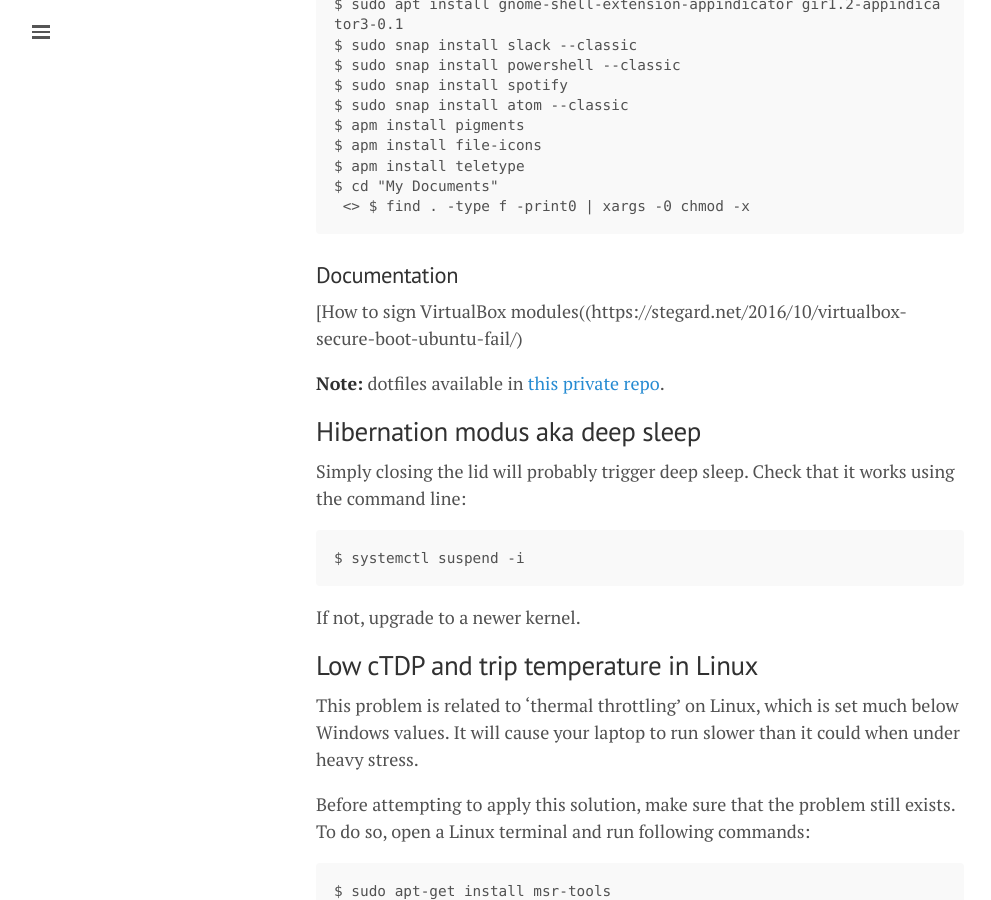
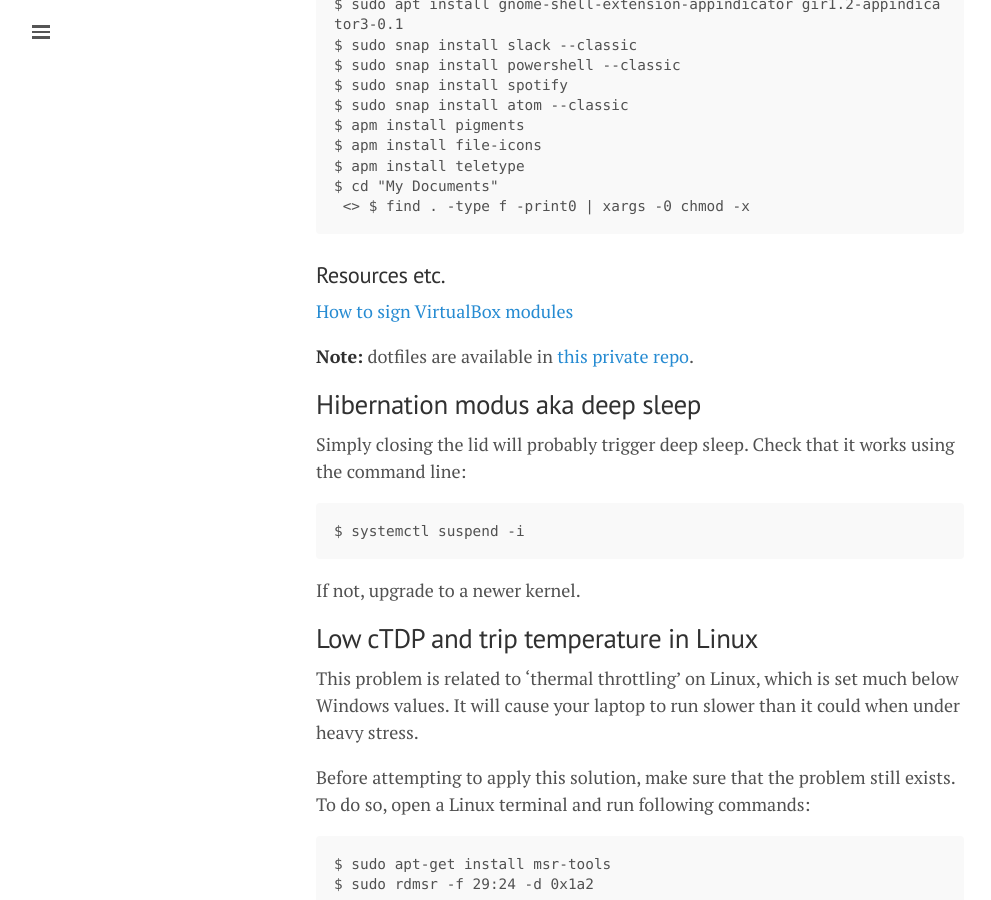
Before and after one commit to lgeurts/lgeurts.github.io, a Jekyll site: the page built from _posts/2021-10-15-ubuntu-setup-notes-for-x1-carbon-gen8.md, in a window 1280 px wide and 900 px high, scrolled down 2405 px. Shown: the whole window, without its empty margins (0-991 px from the left). Built offline with Jekyll 4.4.1, drawn with Linux system fonts in a browser that asks for light colours; nearby versions of some CDN libraries; comment, search, counter and statistics services are not loaded.

Commit message:
Update 2021-10-15-ubuntu-setup-notes-for-x1-carbon-gen8.md

````diff
--- a/_posts/2021-10-15-ubuntu-setup-notes-for-x1-carbon-gen8.md
+++ b/_posts/2021-10-15-ubuntu-setup-notes-for-x1-carbon-gen8.md
@@ -88,11 +88,11 @@
 $ cd "My Documents"
  <> $ find . -type f -print0 | xargs -0 chmod -x
 ```
-### Documentation
+### Resources etc.
 
-[How to sign VirtualBox modules((https://stegard.net/2016/10/virtualbox-secure-boot-ubuntu-fail/)
+[How to sign VirtualBox modules](https://stegard.net/2016/10/virtualbox-secure-boot-ubuntu-fail/)
 
-**Note:** dotfiles available in [this private repo](https://github.com/lgeurts/ubuntu-20.x-dotfiles).
+**Note:** dotfiles are available in [this private repo](https://github.com/lgeurts/ubuntu-20.x-dotfiles).
 
 ## Hibernation modus aka deep sleep
 
````
